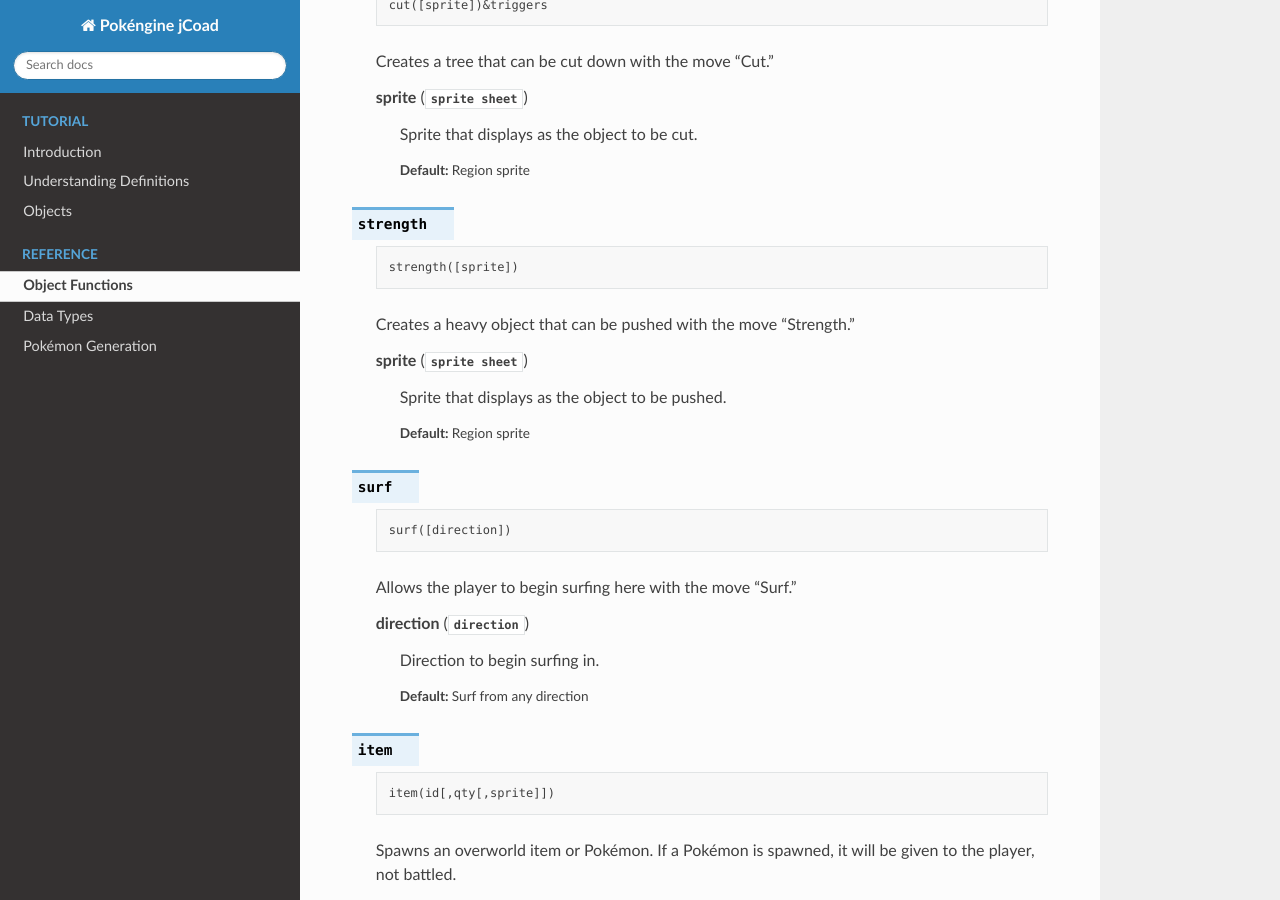
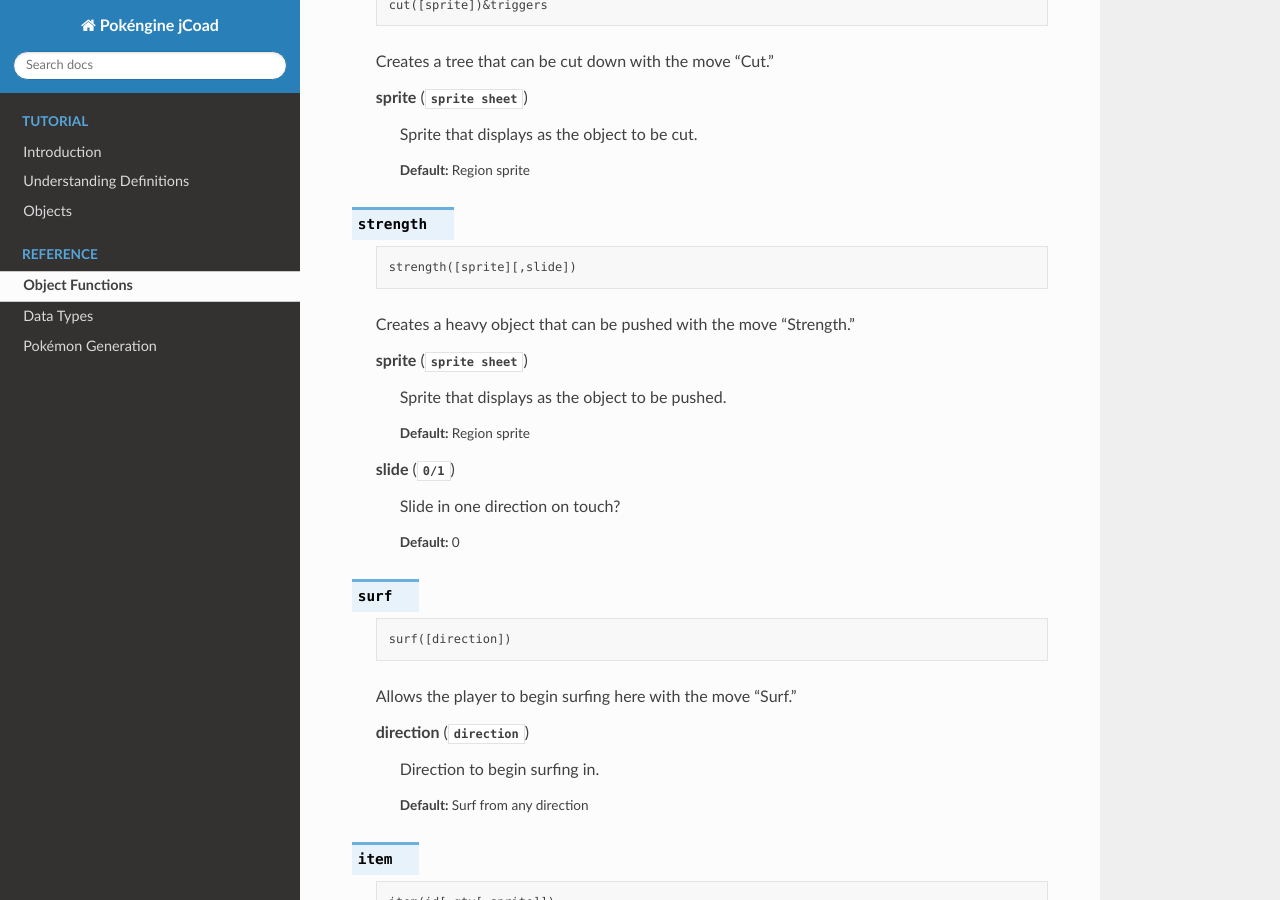
Before and after one commit to jackson-nestelroad/pokengine-jcoad-docs, a Sphinx documentation site: the page built from docs/source/reference/objects.rst, in a window 1280 px wide and 900 px high, scrolled down 4430 px. Built offline with Sphinx 7.4.7 and the Read the Docs theme 2.0.0, drawn with Linux system fonts in a browser that asks for light colours.

Commit message:
Add slide option.

```diff
--- a/docs/source/reference/objects.rst
+++ b/docs/source/reference/objects.rst
@@ -220,7 +220,7 @@ If you are unsure how to use these object functions, check out the :ref:`objects
         Sprite that displays as the object to be cut.
 
 .. jcoad:function:: strength
-    :suffix: ([sprite])
+    :suffix: ([sprite][,slide])
 
     Creates a heavy object that can be pushed with the move "Strength."
 
@@ -229,6 +229,12 @@ If you are unsure how to use these object functions, check out the :ref:`objects
         :default: Region sprite
 
         Sprite that displays as the object to be pushed.
+
+    .. param:: slide
+        :type: 0/1
+        :default: 0
+
+        Slide in one direction on touch?
 
 .. jcoad:function:: surf
     :suffix: ([direction])
```
